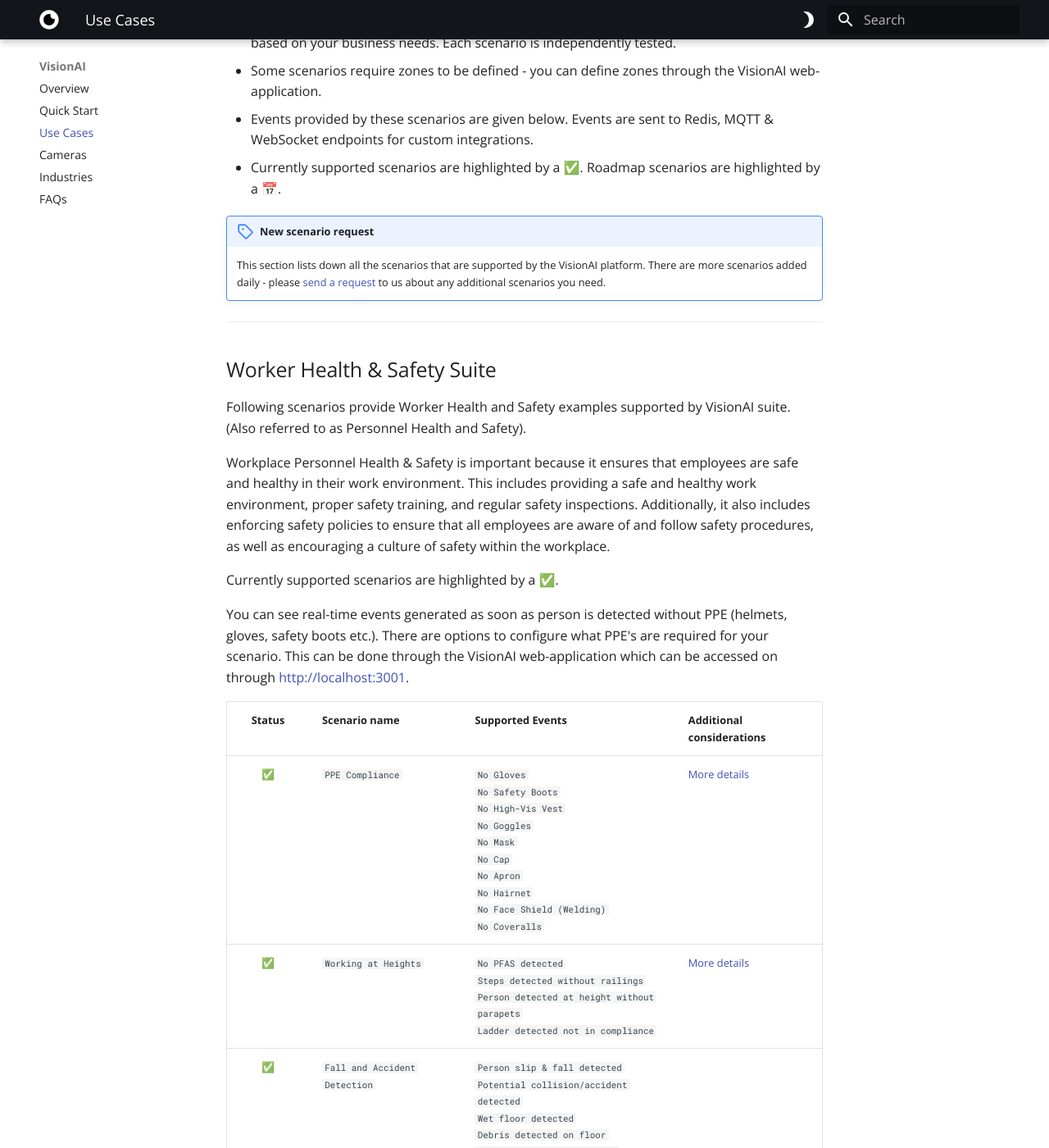
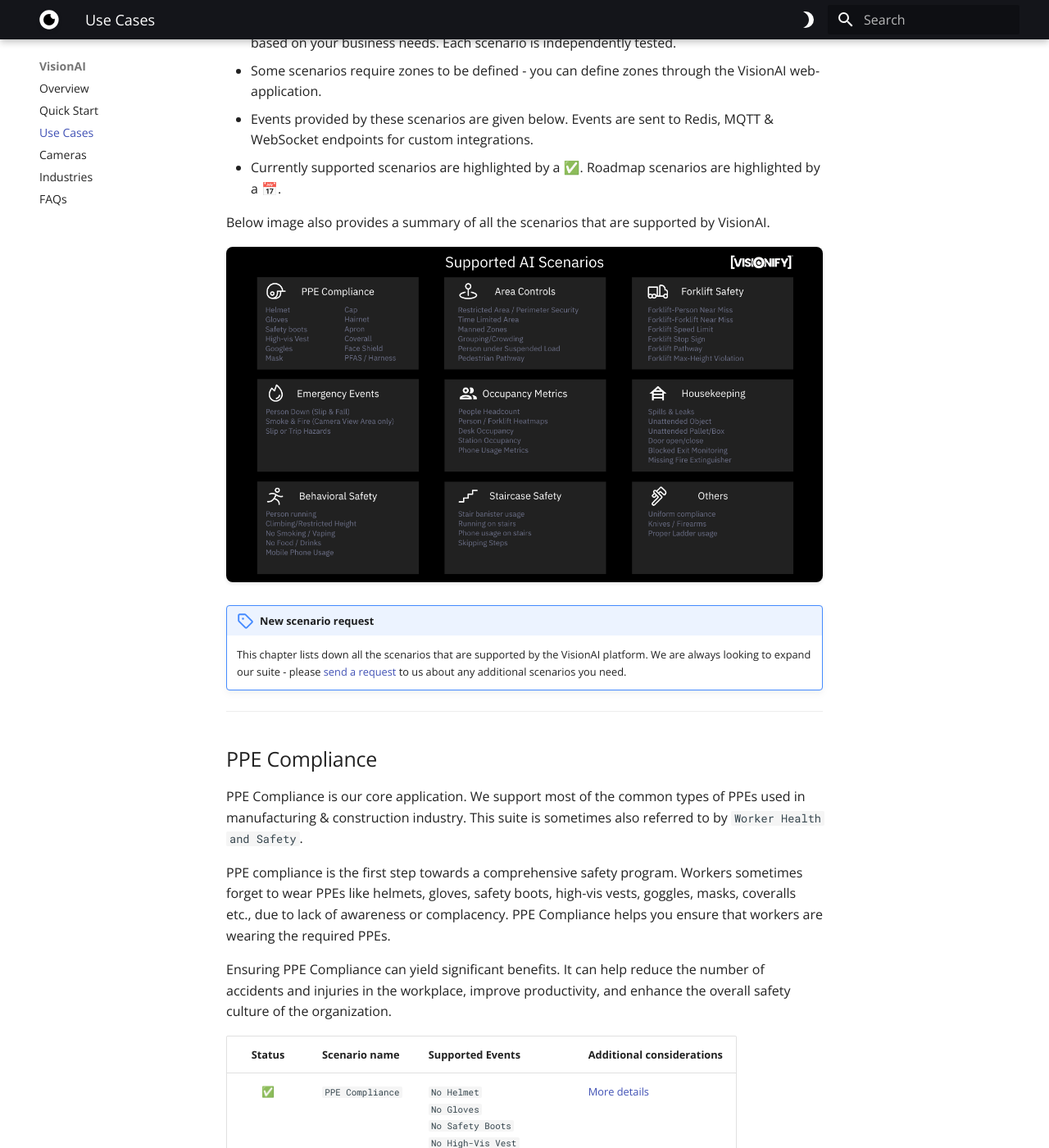
Before and after one commit to visionify/visionai-docs, an MkDocs documentation site: the page built from docs/overview/scenarios.md, in a window 1280 px wide and 1400 px high, scrolled down 306 px. Shown: the whole window at 82% size. Built offline with MkDocs 1.6.1 and Material for MkDocs 9.7.7, drawn with Linux system fonts in a browser that asks for light colours; some of the changed text lies outside the part shown.

```diff
--- a/docs/overview/scenarios.md
+++ b/docs/overview/scenarios.md
@@ -7,33 +7,41 @@
 - Events provided by these scenarios are given below. Events are sent to Redis, MQTT & WebSocket endpoints for custom integrations.
 - Currently supported scenarios are highlighted by a ✅. Roadmap scenarios are highlighted by a 📅.
 
+Below image also provides a summary of all the scenarios that are supported by VisionAI.
+
+<img src="../../img/visionify-supported-scenarios-1.3.png" alt="VisionAI Supported Scenarios including PPE Compliance, Area Controls, Forklift Safety, Emergency Events, Occupancy Metrics, Housekeeping, Behavioral Safety, Staircase Safety and more" title="VisionAI Supported Scenarios">
+
 !!! note "New scenario request"
-    This section lists down all the scenarios that are supported by the VisionAI platform. There are more scenarios added daily - please [send a request](https://support.visionify.ai) to us about any additional scenarios you need.
+    This chapter lists down all the scenarios that are supported by the VisionAI platform. We are always looking to expand our suite - please [send a request](https://support.visionify.ai) to us about any additional scenarios you need.
 
 ---
 
-## Worker Health & Safety Suite
+## PPE Compliance
 
-Following scenarios provide Worker Health and Safety examples supported by VisionAI suite. (Also referred to as Personnel Health and Safety).
+PPE Compliance is our core application. We support most of the common types of PPEs used in manufacturing & construction industry. This suite is sometimes also referred to by `Worker Health and Safety`.
 
-Workplace Personnel Health & Safety is important because it ensures that employees are safe and healthy in their work environment. This includes providing a safe and healthy work environment, proper safety training, and regular safety inspections. Additionally, it also includes enforcing safety policies to ensure that all employees are aware of and follow safety procedures, as well as encouraging a culture of safety within the workplace.
+PPE compliance is the first step towards a comprehensive safety program. Workers sometimes forget to wear PPEs like helmets, gloves, safety boots, high-vis vests, goggles, masks, coveralls etc., due to lack of awareness or complacency. PPE Compliance helps you ensure that workers are wearing the required PPEs.
 
-Currently supported scenarios are highlighted by a ✅.
-
-You can see real-time events generated as soon as person is detected without PPE (helmets, gloves, safety boots etc.). There are options to configure what PPE's are required for your scenario. This can be done through the VisionAI web-application which can be accessed on through http://localhost:3001.
+Ensuring PPE Compliance can yield significant benefits. It can help reduce the number of accidents and injuries in the workplace, improve productivity, and enhance the overall safety culture of the organization.
 
 | Status | Scenario name | Supported Events | Additional considerations |
 | :----: | :------------ | :--------------- | :------------------------ |
-| ✅ | `PPE Compliance` | `No Gloves` <br> `No Safety Boots` <br> `No High-Vis Vest` <br> `No Goggles` <br> `No Mask` <br> `No Cap` <br> `No Apron` <br> `No Hairnet` <br> `No Face Shield (Welding)` <br> `No Coveralls` | [More details](../scenarios/ppe-detection.md){:target="_blank"}
-| ✅ | `Working at Heights` | `No PFAS detected` <br> `Steps detected without railings` <br> `Person detected at height without parapets` <br> `Ladder detected not in compliance` | [More details](../scenarios/working-at-heights.md){:target="_blank"}
-| ✅ | `Fall and Accident Detection` | `Person slip & fall detected` <br> `Potential collision/accident detected` <br> `Wet floor detected` <br> `Debris detected on floor` <br> `Wet/slippery sign detected` |
-| ✅ | `posture-and-ergonomics` | `Bend count per individual ` | Straight camera angle <br> [More details](../scenarios/ergonomics.md){:target="_blank"} |
-| 📅 | `empty-pallets-detection` | `Empty pallets detected` <br> `Partially empty pallets detected` |
-| 📅 | `spills-and-leaks-detection` | `Water puddle detected` <br> `Water leak from equipment detected` <br> `Wet floor detected` <br> `Spill event detected` <br> `Slippery sign detected` |
-| 📅 | `hand-wash-compliance` | `Missed hand wash` |
-| ✅ | `confined-spaces-monitoring` | `Person detected` <br> `Person left` <br> `Person dwell time exceeds limit` <br> `Person detected without motion` <br> `Person fall detected` | [More details](../scenarios/confined-spaces-monitoring.md){:target="_blank"} |
+| ✅ | `PPE Compliance` | `No Helmet` <br>  `No Gloves` <br> `No Safety Boots` <br> `No High-Vis Vest` <br> `No Goggles` <br> `No Mask` <br> `No Cap` <br> `No Apron` <br> `No Hairnet` <br> `No Face Shield (Welding)` <br> `No Coveralls` <br> `No PFAS (Harness)` <br>  `No Earmuffs` <br> | [More details](../scenarios/ppe-detection.md){:target="_blank"}
 
 ---
+
+## Emergency Events
+
+Emergency events detection is critical for workplace safety. This suite focuses on detecting various emergency situations that require immediate attention, such as falls, fires, and hazardous conditions. Early detection of these events can help prevent accidents and enable quick response times.
+
+| Status | Scenario name | Supported Events | Additional considerations |
+| :----: | :------------ | :--------------- | :------------------------ |
+| ✅ | `person-down` | `Person Down Event (slip & fall)` <br> `Slip Hazard Detected` <br> `Trip Hazard Detected` | [More details](../scenarios/slip-and-fall-detection.md){:target="_blank"} |
+| ✅ | `smoke-and-fire` | `Smoke Event Detected` <br> `Fire Event Detected` <br> `Sparks Detected` | [More details](../scenarios/smoke-and-fire-detection.md){:target="_blank"} |
+
+---
+
+
 
 ## Privacy Suite
 
@@ -136,9 +144,21 @@
 
 | Status | Scenario name | Supported Events | Additional considerations |
 | :----: | :------------ | :--------------- | :------------------------ |
-| ✅  | `vandalism-graffiti-company-property-destruction` | `Motion detected in area (gross event)` <br> `People detected in area (more granular event)` <br> `Non-uniformed personnel detected in area` <br> `Non badged personnel detected in area` <br> `Vandalism detected in area (before & after)` <br> `Paint/graffiti detected in area (before & after changes)` <br> `Behavior analysis event showing company property destruction.` | [More details](../scenarios/vandalism.md){:target="_blank"} |
+| 📅  | `vandalism-graffiti-company-property-destruction` | `Motion detected in area (gross event)` <br> `People detected in area (more granular event)` <br> `Non-uniformed personnel detected in area` <br> `Non badged personnel detected in area` <br> `Vandalism detected in area (before & after)` <br> `Paint/graffiti detected in area (before & after changes)` <br> `Behavior analysis event showing company property destruction.` | [More details](../scenarios/vandalism.md){:target="_blank"} |
 | ✅ | `firearms-knives-detection` | `Person brandishing firearm` <br> `Person brandishing knives` | [More details](../scenarios/firearms-and-knives.md){:target="_blank"} |
 
+
+---
+
+## Behavioral Safety Suite
+
+Behavioral safety focuses on identifying and correcting unsafe behaviors before they lead to accidents. This suite monitors various behavioral patterns that could potentially cause injuries or accidents in the workplace. By detecting these behaviors early, organizations can provide timely interventions and training to promote safer work practices.
+
+| Status | Scenario name | Supported Events | Additional considerations |
+| :----: | :------------ | :--------------- | :------------------------ |
+| ✅ | `unsafe-behavior` | `Person running detected` <br> `Climbing on equipment detected` <br> `Working at unsafe height detected` | [More details](../scenarios/unsafe-behavior.md){:target="_blank"} |
+| ✅ | `prohibited-activities` | `Smoking detected` <br> `Vaping detected` <br> `Food/drinks in restricted area` | [More details](../scenarios/prohibited-activities.md){:target="_blank"} |
+| ✅ | `phone-usage` | `Mobile phone usage detected` <br> `Texting while walking detected` <br> `Taking pictures in restricted area` | [More details](../scenarios/phone-usage.md){:target="_blank"} |
 
 ---
 
```
Also changed, not shown: docs/overview/quick-start.md (+9 -2 lines), docs/img/visionify-event-details.jpg (added), docs/img/visionify-supported-scenarios-1.3.png (added).
